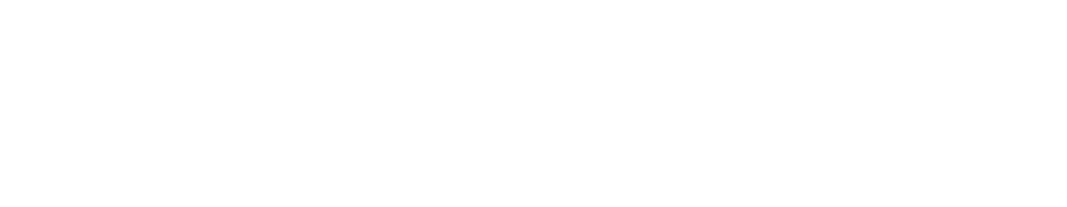
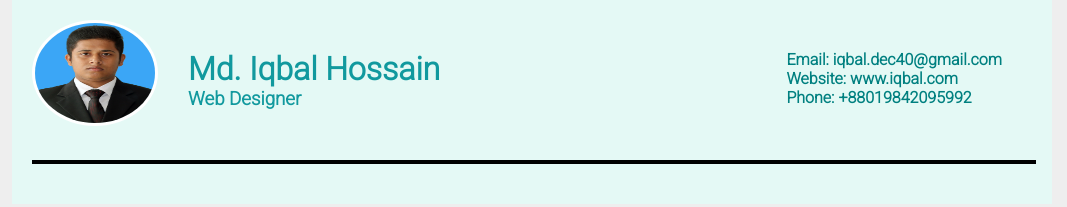
Before and after one commit to Iqbal19955/Iqbal-CV, a plain HTML site: page index.html in a window 1280 px wide. Shown: the whole page, without its empty margins (108-1175 px from the left). Drawn offline with Linux system fonts and the light colour scheme.

Commit message:
image-css-added

```diff
--- a/index.html
+++ b/index.html
@@ -4,9 +4,51 @@
     <meta charset="UTF-8">
     <meta http-equiv="X-UA-Compatible" content="IE=edge">
     <meta name="viewport" content="width=device-width, initial-scale=1.0">
-    <title>Document</title>
+    <title>Iqbal-CV</title>
+    <link rel="stylesheet" href="style.css">
+
+    <link rel="preconnect" href="https://fonts.googleapis.com">
+<link rel="preconnect" href="https://fonts.gstatic.com" crossorigin>
+<link href="https://fonts.googleapis.com/css2?family=Roboto:wght@300&display=swap" rel="stylesheet">
+
 </head>
 <body>
+    <!--Container Start-->
+    <div class="Container">
+        <!--Header Start-->
+        <header>
+          <img class="profile-image" src="Images/iqbal.jpg">
+          <div class="header-bio">
+            <h1>Md. Iqbal Hossain</h1>
+            <h3>Web Designer</h3>
+          </div>
 
+          <div class="header-contact">
+            <p><a href="#">Email: iqbal.dec40@gmail.com</a></p>
+            <p><a href="#">Website: www.iqbal.com</a></p>
+            <p><a href="#">Phone: +88019842095992</a></p>
+          </div>
+
+        </header>
+
+        <div class="div-clear"></div>
+
+        <hr>
+        <!--Header End-->
+
+        <!--Main Start-->
+
+        <main>
+
+        </main>
+        <!--Main End-->
+
+        <!--Footer Start-->
+        <footer>
+
+        </footer>
+        <!--Footer End-->
+    </div>
+    <!--Container End-->
 </body>
 </html>
--- a/style.css
+++ b/style.css
@@ -1 +1,60 @@
-# Iqbal-CV
+*{
+    margin: 0;
+    padding: 0;
+}
+body{
+    background-color: #eee;
+    font-family: 'Roboto', sans-serif;
+}
+
+
+.Container{
+    max-width: 1000px;
+    background-color: #E4F9F5;
+    margin: 0 auto;
+    padding: 20px;
+}
+header{
+
+}
+
+.profile-image{
+   width: 120px;
+   height: 100px;
+   border: 3px solid white;
+   border-radius: 50%;
+   float: left;
+
+}
+.header-bio{
+    float: left;
+    padding: 30px;
+}
+h1,h2,h3,h4,h5,h6{
+    color: #11999e;
+}
+
+.header-contact{
+    float: right;
+    padding: 30px;
+}
+
+.header-contact a{
+    text-decoration: none;
+    color: teal;
+    font-weight: bold;
+}
+
+.header-contact a:hover{
+    text-decoration: underline;
+    color: tomato;
+}
+.div-clear{
+    clear: both;
+}
+hr{
+    border: solid black 2px;
+    width: 100%;
+    margin: 20px auto;
+    margin-bottom: none;
+}
```
Also changed, not shown: Images/iqbal.jpg (added).
